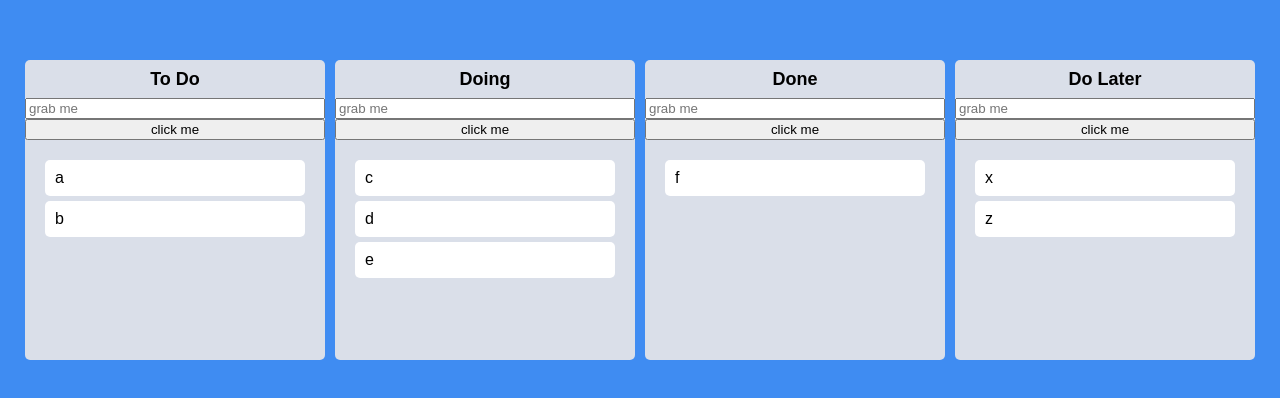
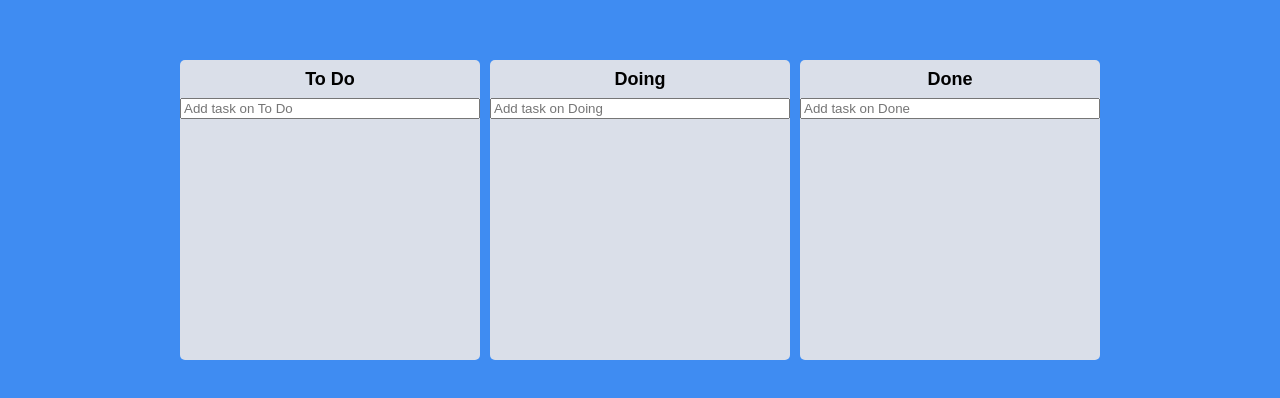
Before and after one commit to haeyonghahn/react-masterclass, a React (Create React App) app: page / in a window 1280 px wide. Shown: the part 190-588 px from the top of the page. Built offline with nearby package versions, Linux system fonts and the light colour scheme.

Commit message:
Task Objects

```diff
--- a/src/Components/Board.tsx
+++ b/src/Components/Board.tsx
@@ -1,6 +1,8 @@
+import { useForm } from "react-hook-form";
 import { Droppable } from "react-beautiful-dnd";
 import styled from "styled-components";
 import DragabbleCard from "./DragabbleCard";
+import { ITodo } from "../atoms";
 import { useRef } from "react";
 
 const Wrapper = styled.div`
@@ -12,6 +14,13 @@
   display: flex;
   flex-direction: column;
   overflow: hidden;
+`;
+
+const Form = styled.form`
+  width: 100%;
+  input {
+    width: 100%;
+  }
 `;
 
 const Title = styled.h2`
@@ -39,23 +48,29 @@
 `;
 
 interface IBoardProps {
-  toDos: string[];
+  toDos: ITodo[];
   boardId: string;
 }
 
+interface IForm {
+  toDo: string;
+}
+
 function Board({ toDos, boardId }: IBoardProps) {
-  const inputRef = useRef<HTMLInputElement>(null);
-  const onClick = () => {
-    inputRef.current?.focus();
-    setTimeout(() => {
-      inputRef.current?.blur();
-    }, 5000);
+  const { register, setValue, handleSubmit } = useForm<IForm>();
+  const onValid = ({ toDo }: IForm) => {
+    setValue("toDo", "");
   };
   return (
     <Wrapper>
       <Title>{boardId}</Title>
-      <input ref={inputRef} placeholder="grab me" />
-      <button onClick={onClick}>click me</button>
+      <Form onSubmit={handleSubmit(onValid)}>
+        <input
+          {...register("toDo", { required: true })}
+          type="text"
+          placeholder={`Add task on ${boardId}`}
+        />
+      </Form>
       <Droppable droppableId={boardId}>
         {(provided, info) => (
           <Area
@@ -65,7 +80,12 @@
             {...provided.droppableProps}
           >
             {toDos.map((toDo, index) => (
-              <DragabbleCard key={toDo} index={index} toDo={toDo} />
+              <DragabbleCard
+                key={toDo.id}
+                index={index}
+                toDoId={toDo.id}
+                toDoText={toDo.text}
+              />
             ))}
             {provided.placeholder}
           </Area>
--- a/src/Components/DragabbleCard.tsx
+++ b/src/Components/DragabbleCard.tsx
@@ -13,14 +13,14 @@
 `;
 
 interface IDragabbleCardProps {
-  toDo: string;
+  toDoId: number;
+  toDoText: string;
   index: number;
 }
 
-function DragabbleCard({ toDo, index }: IDragabbleCardProps) {
-  console.log(toDo, "has been rendered");
+function DragabbleCard({ toDoId, toDoText, index }: IDragabbleCardProps) {
   return (
-    <Draggable draggableId={toDo} index={index}>
+    <Draggable draggableId={toDoId + ""} index={index}>
       {(provided, snapshot) => (
         <Card
           isDragging={snapshot.isDragging}
@@ -28,7 +28,7 @@
           {...provided.dragHandleProps}
           {...provided.draggableProps}
         >
-          {toDo}
+          {toDoText}
         </Card>
       )}
     </Draggable>
--- a/src/atoms.tsx
+++ b/src/atoms.tsx
@@ -1,15 +1,19 @@
 import { atom, selector } from "recoil";
 
+export interface ITodo {
+  id: number;
+  text: string;
+}
+
 interface IToDoState {
-  [key: string]: string[];
+  [key: string]: ITodo[];
 }
 
 export const toDoState = atom<IToDoState>({
   key: "toDo",
   default: {
-    "To Do": ["a", "b"],
-    Doing: ["c", "d", "e"],
-    Done: ["f"],
-    "Do Later": ["x", "z"],
+    "To Do": [],
+    Doing: [],
+    Done: [],
   },
 });
```
